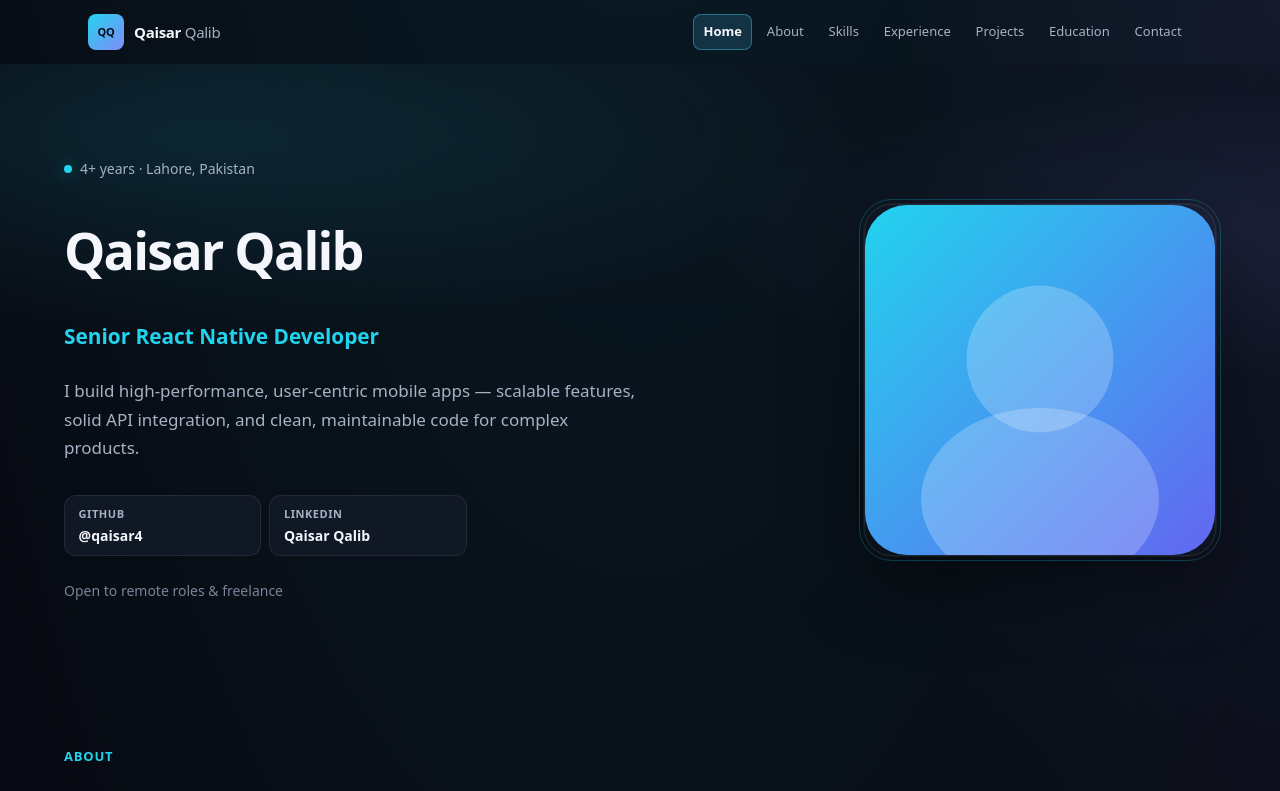
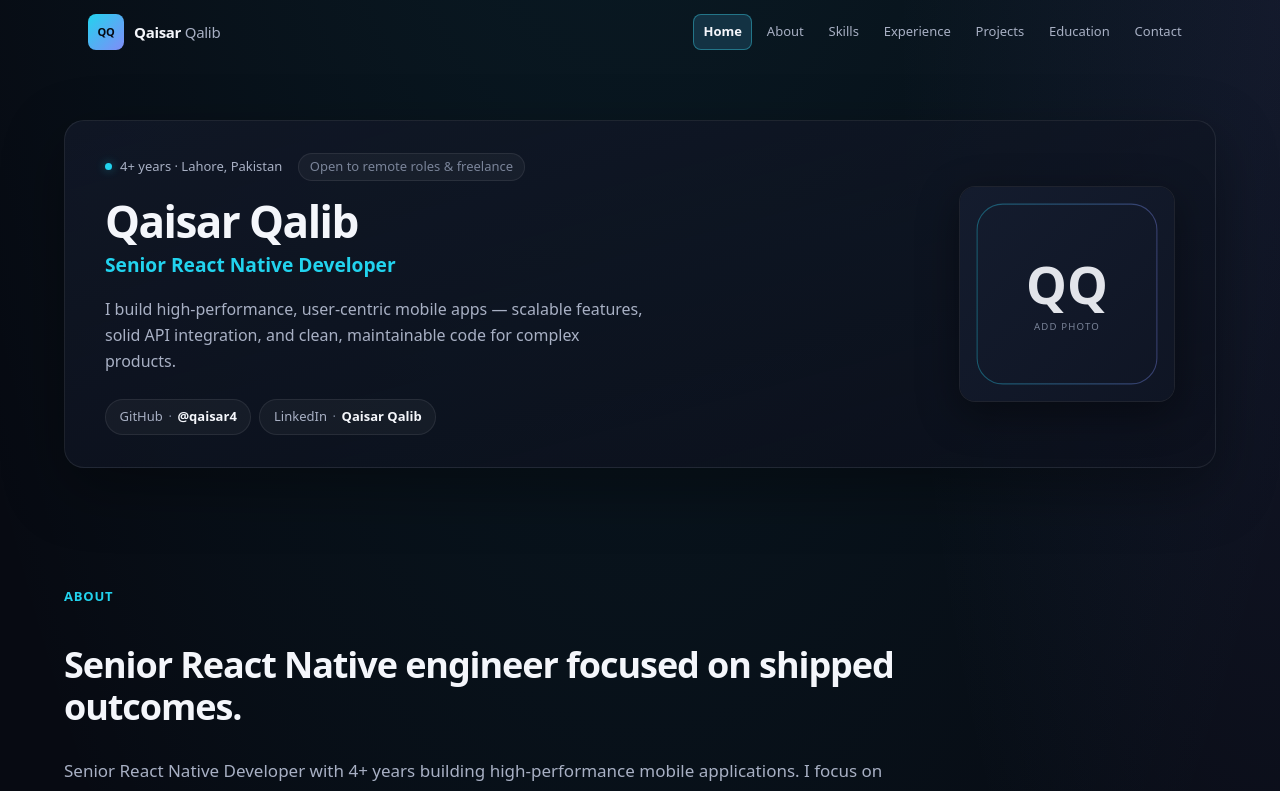
Before and after one commit to qaisar4/qaisarqalib_portfolio, a React (Vite) app: page / in a window 1280 px wide. Shown: the top 791 px of the page. Built offline with nearby package versions, Linux system fonts and the light colour scheme.

Commit message:
fixes for layout

```diff
--- a/src/components/About.jsx
+++ b/src/components/About.jsx
@@ -12,10 +12,13 @@ export function About() {
     >
       <div className={styles.layout}>
         <div className={styles.prose}>
-          {about.paragraphs.map((p, i) => (
-            <p key={i}>{p}</p>
+          {about.paragraphs.map((paragraph, index) => (
+            <p key={index} className={styles.paragraph}>
+              {paragraph}
+            </p>
           ))}
         </div>
+
         <ul className={styles.highlights}>
           {about.highlights.map((item) => (
             <li key={item.title} className={styles.card}>
--- a/src/components/Hero.jsx
+++ b/src/components/Hero.jsx
@@ -4,46 +4,57 @@ import { site } from '../data/portfolio'
 export function Hero() {
   return (
     <section id="top" className={styles.hero}>
+      <div className={styles.shell}>
         <div className={styles.grid}>
           <div className={styles.copy}>
+            <div className={styles.meta}>
               <p className={styles.kicker}>
                 <span className={styles.dot} aria-hidden />
                 {site.yearsExperience}+ years · {site.location}
               </p>
+              <p className={styles.avail}>{site.availability}</p>
+            </div>
+
             <h1 className={styles.name}>
               {site.firstName} {site.lastName}
             </h1>
             <p className={styles.role}>{site.role}</p>
             <p className={styles.tagline}>{site.tagline}</p>
+
             {site.resumePath ? (
               <div className={styles.actions}>
                 <a className={styles.btnGhost} href={site.resumePath} download>
-                Résumé
+                  Download résumé
                 </a>
               </div>
             ) : null}
+
             <ul className={styles.socials}>
               {site.socials.map((s) => (
                 <li key={s.href}>
                   <a href={s.href} target="_blank" rel="noopener noreferrer" className={styles.social}>
-                  <span className={styles.socialLabel}>{s.label}</span>
+                    {s.label}
+                    <span className={styles.socialSep} aria-hidden>
+                      ·
+                    </span>
                     <span className={styles.socialHandle}>{s.handle}</span>
                   </a>
                 </li>
               ))}
             </ul>
-          <p className={styles.avail}>{site.availability}</p>
+
           </div>
+
           <div className={styles.visual}>
-          <div className={styles.card}>
+            <div className={styles.portrait}>
               <img
                 src={site.avatarSrc}
                 alt={`Portrait of ${site.firstName} ${site.lastName}`}
                 className={styles.avatar}
-              width={320}
-              height={320}
+                width={280}
+                height={280}
               />
-            <div className={styles.cardGlow} aria-hidden />
+            </div>
           </div>
         </div>
       </div>
--- a/src/components/Hero.module.css
+++ b/src/components/Hero.module.css
@@ -1,183 +1,39 @@
 .hero {
-  position: relative;
-  isolation: isolate;
-  overflow-x: clip;
-  padding: clamp(3rem, 8vw, 5rem) var(--page-inline) clamp(2.5rem, 6vw, var(--space-3xl));
+  padding: clamp(2rem, 5vw, 3.5rem) var(--page-inline) clamp(1.5rem, 3vw, 2.5rem);
   scroll-margin-top: var(--header-h);
 }
 
-.hero::before {
-  content: '';
-  position: absolute;
-  inset: 0;
-  z-index: -1;
-  pointer-events: none;
-  background:
-    radial-gradient(ellipse 90% 55% at 15% 12%, color-mix(in srgb, var(--accent) 11%, transparent), transparent 58%),
-    radial-gradient(ellipse 70% 45% at 92% 28%, color-mix(in srgb, var(--accent-2) 9%, transparent), transparent 52%),
-    linear-gradient(180deg, color-mix(in srgb, var(--bg-elevated) 35%, transparent) 0%, transparent 42%);
+.shell {
+  max-width: var(--max);
+  margin: 0 auto;
+  padding: clamp(1.25rem, 3vw, 2rem) clamp(1.5rem, 4vw, 2.5rem);
+  border-radius: calc(var(--radius-lg) + 4px);
+  border: 1px solid var(--border);
+  background: linear-gradient(
+    165deg,
+    color-mix(in srgb, var(--surface) 88%, transparent) 0%,
+    color-mix(in srgb, var(--bg-elevated) 70%, transparent) 100%
+  );
+  box-shadow: 0 20px 60px rgba(0, 0, 0, 0.35);
 }
 
 .grid {
-  position: relative;
-  max-width: var(--max);
-  margin: 0 auto;
   display: grid;
-  gap: clamp(1.75rem, 5vw, var(--space-2xl));
+  gap: clamp(1.5rem, 4vw, 2rem);
   align-items: center;
+}
+
+@media (max-width: 767px) {
+  .visual {
+    order: -1;
+  }
 }
 
 @media (min-width: 768px) {
   .grid {
-    /* Tighter image column on wide screens so copy + portrait feel connected */
-    grid-template-columns: minmax(0, 1.12fr) minmax(220px, min(32vw, 22rem));
-    gap: clamp(1.75rem, 4vw, 3.5rem);
-    align-items: center;
+    grid-template-columns: minmax(0, 1fr) auto;
+    gap: clamp(2rem, 4vw, 2.75rem);
   }
-}
-
-@media (min-width: 1200px) {
-  .grid {
-    gap: 3.5rem;
-  }
-}
-
-.copy {
-  min-width: 0;
-}
-
-@media (min-width: 768px) {
-  .copy {
-    max-width: 38rem;
-  }
-}
-
-.kicker {
-  display: flex;
-  align-items: center;
-  gap: 0.5rem;
-  font-size: 0.875rem;
-  color: var(--text-muted);
-  margin-bottom: var(--space-md);
-}
-
-.dot {
-  width: 8px;
-  height: 8px;
-  border-radius: 50%;
-  flex-shrink: 0;
-  background: var(--accent);
-  box-shadow: 0 0 16px var(--accent-glow);
-}
-
-.name {
-  font-family: var(--font-display);
-  font-size: clamp(2.25rem, 5.5vw, 3.25rem);
-  font-weight: 800;
-  letter-spacing: -0.035em;
-  line-height: 1.08;
-  color: var(--text);
-}
-
-.role {
-  margin-top: var(--space-sm);
-  font-size: clamp(1.125rem, 2.2vw, 1.3rem);
-  font-weight: 600;
-  color: var(--accent);
-}
-
-.tagline {
-  margin-top: var(--space-lg);
-  font-size: 1.0625rem;
-  line-height: 1.7;
-  color: var(--text-muted);
-  max-width: 36rem;
-}
-
-.actions {
-  margin-top: var(--space-xl);
-  display: flex;
-  flex-wrap: wrap;
-  gap: 0.75rem;
-}
-
-.btnGhost {
-  display: inline-flex;
-  align-items: center;
-  justify-content: center;
-  padding: 0.7rem 1.15rem;
-  border-radius: var(--radius-md);
-  font-size: 0.9375rem;
-  font-weight: 600;
-  text-decoration: none;
-  background: var(--surface);
-  color: var(--text);
-  border: 1px solid var(--border);
-  transition: transform 0.15s ease, background 0.15s ease, border-color 0.15s ease, color 0.15s ease;
-}
-
-.btnGhost:hover {
-  background: var(--surface-hover);
-  border-color: color-mix(in srgb, var(--accent) 45%, var(--border));
-}
-
-.socials {
-  list-style: none;
-  margin: var(--space-xl) 0 0;
-  padding: 0;
-  display: grid;
-  grid-template-columns: repeat(2, minmax(0, 1fr));
-  gap: 0.5rem;
-  max-width: min(100%, 22rem);
-}
-
-@media (min-width: 420px) {
-  .socials {
-    max-width: none;
-    grid-template-columns: repeat(auto-fill, minmax(9.5rem, 1fr));
-  }
-}
-
-.social {
-  display: flex;
-  flex-direction: column;
-  gap: 0.15rem;
-  padding: 0.6rem 0.85rem;
-  border-radius: var(--radius-md);
-  background: color-mix(in srgb, var(--surface) 92%, var(--bg));
-  border: 1px solid var(--border);
-  text-decoration: none;
-  color: inherit;
-  min-width: 0;
-  transition: border-color 0.15s ease, background 0.15s ease;
-}
-
-.social:hover {
-  border-color: color-mix(in srgb, var(--accent) 40%, var(--border));
-  background: var(--surface-hover);
-}
-
-.socialLabel {
-  font-size: 0.6875rem;
-  font-weight: 600;
-  text-transform: uppercase;
-  letter-spacing: 0.05em;
-  color: var(--text-muted);
-}
-
-.socialHandle {
-  font-size: 0.875rem;
-  font-weight: 600;
-  color: var(--text);
-  overflow: hidden;
-  text-overflow: ellipsis;
-  white-space: nowrap;
-}
-
-.avail {
-  margin-top: var(--space-lg);
-  font-size: 0.875rem;
-  color: var(--text-soft);
 }
 
 .visual {
@@ -186,51 +42,188 @@
   min-width: 0;
 }
 
+.portrait {
+  position: relative;
+  width: clamp(9.5rem, 28vw, 13.5rem);
+  aspect-ratio: 1;
+  border-radius: var(--radius-lg);
+  overflow: hidden;
+  flex-shrink: 0;
+  background: var(--bg-elevated);
+  border: 1px solid var(--border);
+  box-shadow: 0 12px 40px rgba(0, 0, 0, 0.4);
+}
+
+.avatar {
+  width: 100%;
+  height: 100%;
+  object-fit: cover;
+  display: block;
+}
+
+.copy {
+  min-width: 0;
+  text-align: center;
+}
+
 @media (min-width: 768px) {
-  .visual {
-    justify-content: flex-end;
+  .copy {
+    text-align: left;
   }
 }
 
-.card {
-  position: relative;
-  width: min(100%, 22rem);
-  aspect-ratio: 1;
+.meta {
+  display: flex;
+  flex-wrap: wrap;
+  align-items: center;
+  justify-content: center;
+  gap: 0.5rem 1rem;
+  margin-bottom: var(--space-md);
 }
 
-.card::after {
-  content: '';
-  position: absolute;
-  inset: -5px;
-  border-radius: calc(28px + 5px);
-  border: 1px solid color-mix(in srgb, var(--accent) 28%, transparent);
-  pointer-events: none;
-  z-index: 2;
-  opacity: 0.85;
+@media (min-width: 768px) {
+  .meta {
+    justify-content: flex-start;
+  }
 }
 
-.avatar {
-  position: relative;
-  z-index: 1;
-  width: 100%;
-  height: 100%;
-  object-fit: cover;
-  border-radius: 28px;
-  border: 1px solid var(--border);
-  box-shadow:
-    var(--shadow),
-    0 0 0 1px color-mix(in srgb, var(--text) 6%, transparent);
+.kicker {
+  display: flex;
+  align-items: center;
+  gap: 0.5rem;
+  margin: 0;
+  font-size: 0.8125rem;
+  color: var(--text-muted);
 }
 
-.cardGlow {
-  position: absolute;
-  inset: -12%;
-  z-index: 0;
-  background: radial-gradient(
-    closest-side at 50% 45%,
-    color-mix(in srgb, var(--accent) 38%, transparent),
-    transparent 72%
-  );
-  filter: blur(10px);
-  pointer-events: none;
+.dot {
+  width: 7px;
+  height: 7px;
+  border-radius: 50%;
+  flex-shrink: 0;
+  background: var(--accent);
+  box-shadow: 0 0 10px var(--accent-glow);
 }
+
+.avail {
+  margin: 0;
+  font-size: 0.8125rem;
+  color: var(--text-soft);
+  padding: 0.2rem 0.65rem;
+  border-radius: 999px;
+  border: 1px solid var(--border);
+  background: var(--chip);
+}
+
+.name {
+  margin: 0;
+  font-family: var(--font-display);
+  font-size: clamp(2rem, 5vw, 2.75rem);
+  font-weight: 800;
+  letter-spacing: -0.035em;
+  line-height: 1.1;
+  color: var(--text);
+}
+
+.role {
+  margin: 0.35rem 0 0;
+  font-size: clamp(1rem, 2vw, 1.2rem);
+  font-weight: 600;
+  color: var(--accent);
+}
+
+.tagline {
+  margin: var(--space-md) auto 0;
+  max-width: 34rem;
+  font-size: 1rem;
+  line-height: 1.65;
+  color: var(--text-muted);
+}
+
+@media (min-width: 768px) {
+  .tagline {
+    margin-left: 0;
+    margin-right: 0;
+  }
+}
+
+.actions {
+  margin-top: var(--space-lg);
+  display: flex;
+  flex-wrap: wrap;
+  justify-content: center;
+  gap: 0.75rem;
+}
+
+@media (min-width: 768px) {
+  .actions {
+    justify-content: flex-start;
+  }
+}
+
+.btnGhost {
+  display: inline-flex;
+  align-items: center;
+  justify-content: center;
+  padding: 0.6rem 1rem;
+  border-radius: var(--radius-md);
+  font-size: 0.875rem;
+  font-weight: 600;
+  text-decoration: none;
+  background: var(--surface);
+  color: var(--text);
+  border: 1px solid var(--border);
+  transition: background 0.15s ease, border-color 0.15s ease;
+}
+
+.btnGhost:hover {
+  background: var(--surface-hover);
+  border-color: color-mix(in srgb, var(--accent) 40%, var(--border));
+}
+
+.socials {
+  list-style: none;
+  margin: var(--space-lg) 0 0;
+  padding: 0;
+  display: flex;
+  flex-wrap: wrap;
+  justify-content: center;
+  gap: 0.5rem;
+}
+
+@media (min-width: 768px) {
+  .socials {
+    justify-content: flex-start;
+  }
+}
+
+.social {
+  display: inline-flex;
+  align-items: center;
+  gap: 0.35rem;
+  padding: 0.45rem 0.85rem;
+  border-radius: 999px;
+  font-size: 0.8125rem;
+  font-weight: 500;
+  text-decoration: none;
+  color: var(--text-muted);
+  background: var(--chip);
+  border: 1px solid var(--border);
+  transition: color 0.15s ease, border-color 0.15s ease, background 0.15s ease;
+}
+
+.social:hover {
+  color: var(--text);
+  border-color: color-mix(in srgb, var(--accent) 35%, var(--border));
+  background: var(--surface-hover);
+}
+
+.socialSep {
+  color: var(--text-soft);
+  user-select: none;
+}
+
+.socialHandle {
+  color: var(--text);
+  font-weight: 600;
+}
--- a/src/components/Section.module.css
+++ b/src/components/Section.module.css
@@ -1,5 +1,6 @@
 .section {
-  padding: clamp(2.5rem, 6vw, var(--space-3xl)) var(--page-inline);
+  /* All content sections use exactly the same top and bottom breathing room */
+  padding: clamp(3rem, 6vw, 5rem) var(--page-inline);
   scroll-margin-top: calc(var(--header-h) + var(--space-sm));
 }
 
@@ -11,7 +12,7 @@
 
 .header {
   margin-bottom: clamp(var(--space-xl), 4vw, var(--space-2xl));
-  max-width: 40rem;
+  max-width: 52rem;
 }
 
 .eyebrow {
```
Also changed, not shown: src/components/About.module.css (+29 -18 lines), public/avatar.svg. Lines whose indentation alone changed are shown as unchanged.
